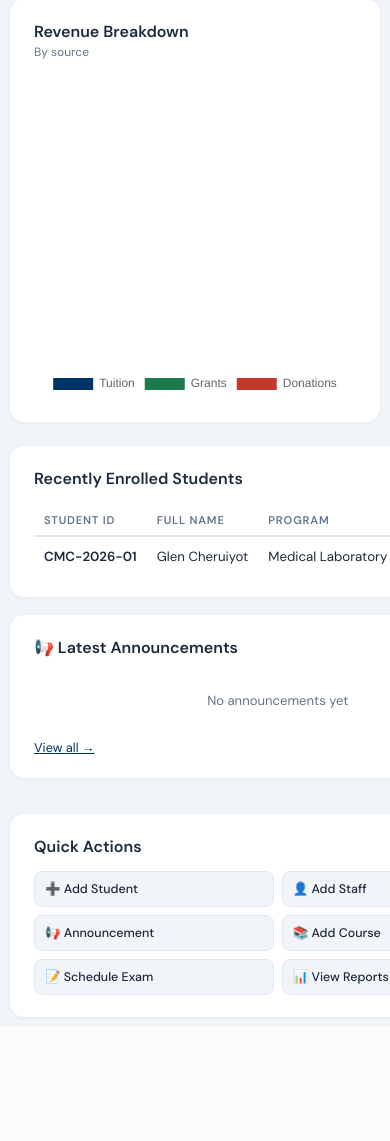
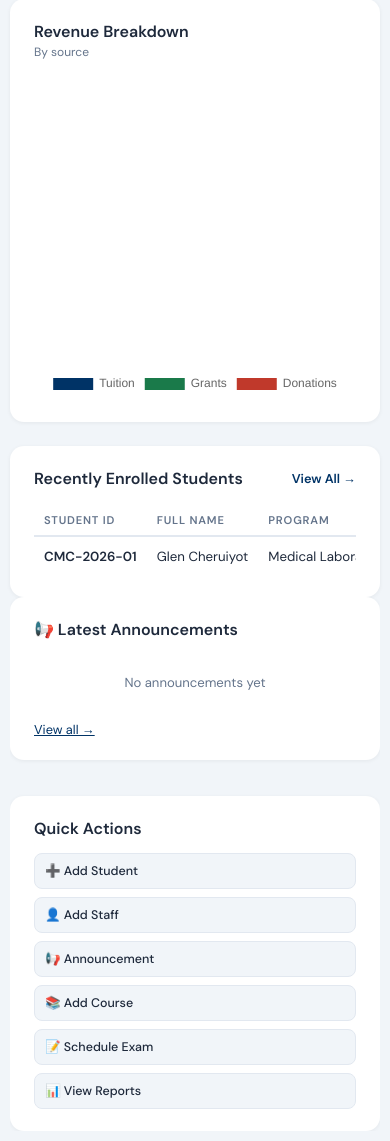
Before and after one commit to Glenkipruto/Cleveland-medical-, a Flask app: page /admin-dashboard in a window 390 px wide. Shown: the part 958-2099 px from the top of the page. Before the commit the page ends 1978 px from the top, so only its background shows below. Run offline with Flask 3, Linux system fonts and the light colour scheme; a user stored in the database is signed in; data comes from the database, SQL or seed files in the repository; data that the repository does not hold is empty.

Commit message:
Fix quick actions and table mobile

```diff
--- a/backend/frontend/static/css/mobile.css
+++ b/backend/frontend/static/css/mobile.css
@@ -103,3 +103,25 @@
         box-sizing: border-box !important;
     }
 }
+    .quick-actions {
+        display: grid !important;
+        grid-template-columns: 1fr !important;
+        width: 100% !important;
+    }
+
+    .q-btn {
+        width: 100% !important;
+        text-align: left !important;
+    }
+
+    .bottom-row {
+        display: block !important;
+        width: 100% !important;
+    }
+
+    .table-card,
+    .right-col,
+    .alert-card {
+        width: 100% !important;
+        overflow-x: auto !important;
+    }
```
